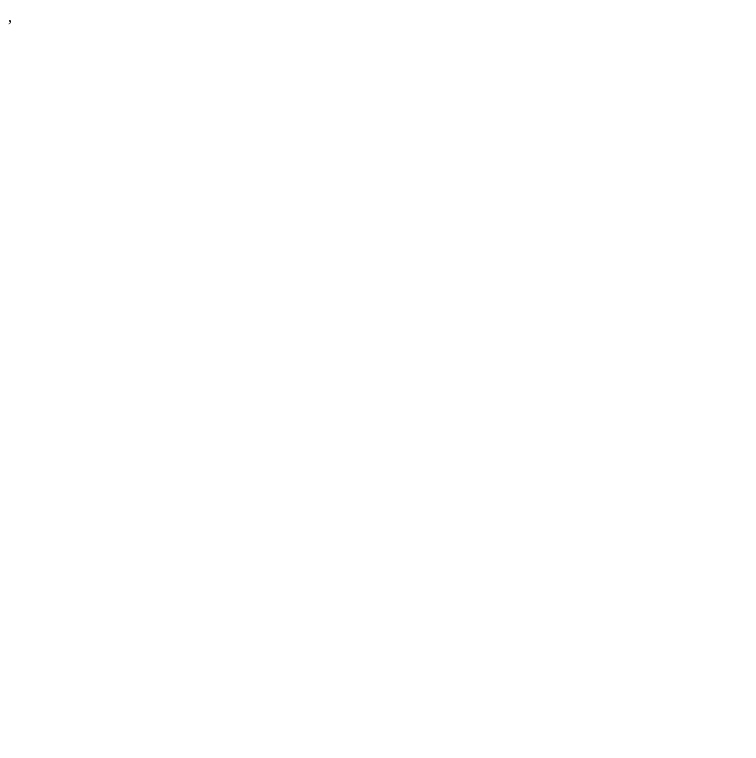
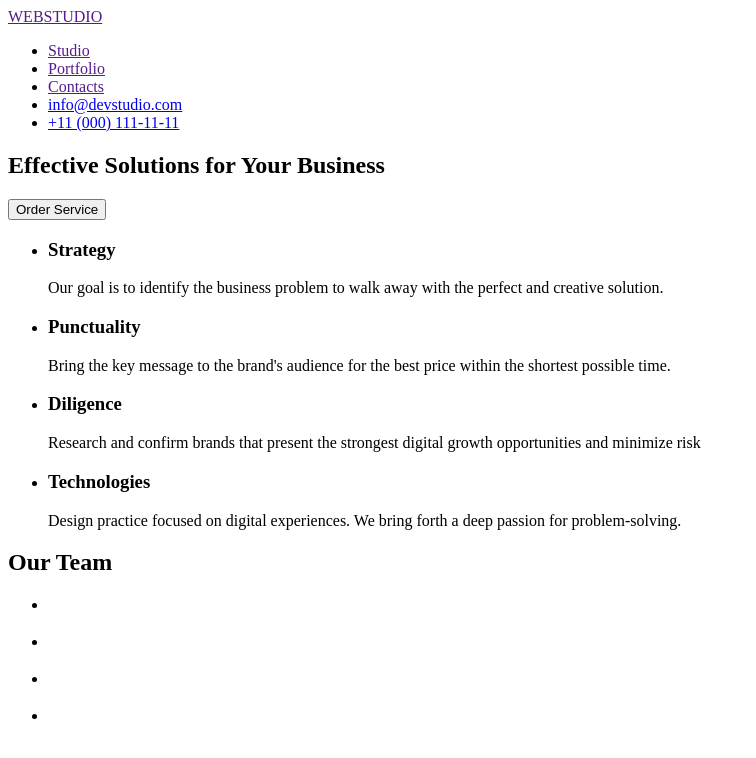
Before and after one commit to D23Ivashkovskyy/myfirst-project, a plain HTML site: page index.html in a window 1280 px wide. Shown: the whole page, without its empty margins (0-756 px from the left). Drawn offline with Linux system fonts and the light colour scheme.

Commit message:
added structure

```diff
--- a/index.html
+++ b/index.html
@@ -1,13 +1,85 @@
 <!DOCTYPE html>
 <html lang="en">
-<head>
-    <meta charset="UTF-8">
-    <meta name="viewport" content="width=device-width, initial-scale=1.0">
+  <head>
+    <meta charset="UTF-8" />
+    <meta name="viewport" content="width=device-width, initial-scale=1.0" />
     <title>Document</title>
-</head>
-<body>
-    <head></head>
-    <main></main>
-    ,<footer></footer>
-</body>
+    <meta ="description" content="" />
+    <link rel="shortcut icon" href="favicon.ico" type="image/x-icon" />
+  </head>
+  <body>
+      <header>
+        <nav>
+            <a href="">WEB<span>STUDIO</span></a>
+            <ul>
+                <li><a href="">Studio</a>
+                </li>
+                <li><a href="">Portfolio</a>
+                </li>
+                <li><a href="">Contacts</a>
+                </li>
+                <li><a href="mailto:info@devstudio.com">info@devstudio.com</a>
+                </li>
+                <li><a href="tel:+110001111111">+11 (000) 111-11-11</a>
+                </li>
+            </ul>
+        </nav>
+      </header>
+      <main>
+        <section>
+            <h1>Effective Solutions
+                for Your Business</h1>
+                <button>Order Service</button>
+        </section>
+        <section>
+            <ul>
+                <li><h3>Strategy</h3>
+                    <p>Our goal is to identify the business
+                        problem to walk away with the perfect and creative solution.
+                    </p>
+                </li>
+                <li>
+                    <h3>Punctuality</h3>
+                    <p>Bring the key message to the brand's audience for the best price within the shortest possible time.
+                    </p>
+
+                </li>
+                <li>
+                    <h3>Diligence</h3>
+                    <p>Research and confirm brands that present the strongest digital growth opportunities and minimize risk
+                    </p>
+
+                </li>
+                <li><h3>Technologies</h3>
+                    <p>Design practice focused on digital experiences. We bring forth a deep passion for problem-solving.
+                    </p>
+                </li>
+            </ul>
+        </section>
+        <section>
+            <h2>Our Team</h2>
+            <ul>
+                <li><img src="" alt="">
+                <h3></h3>
+
+                </li>
+                <li><img src="" alt="">
+                <h3></h3>
+
+                </li>
+                <li><img src="" alt="">
+                <h3></h3>
+
+                </li>
+                <li><img src="" alt="">
+                <h3></h3>
+
+                </li>
+            </ul>
+        </section>
+        <section></section>
+
+      </main>
+    <footer></footer>
+  </body>
 </html>
```
Also changed, not shown: 1 other file.
